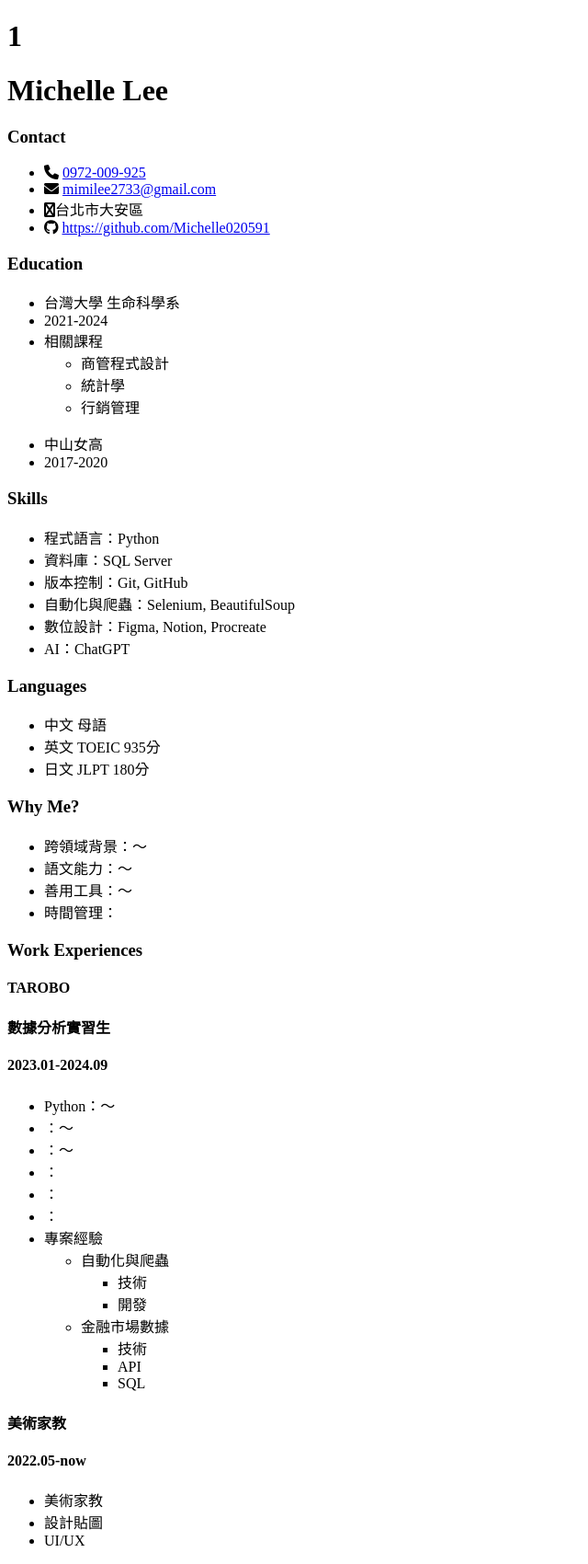
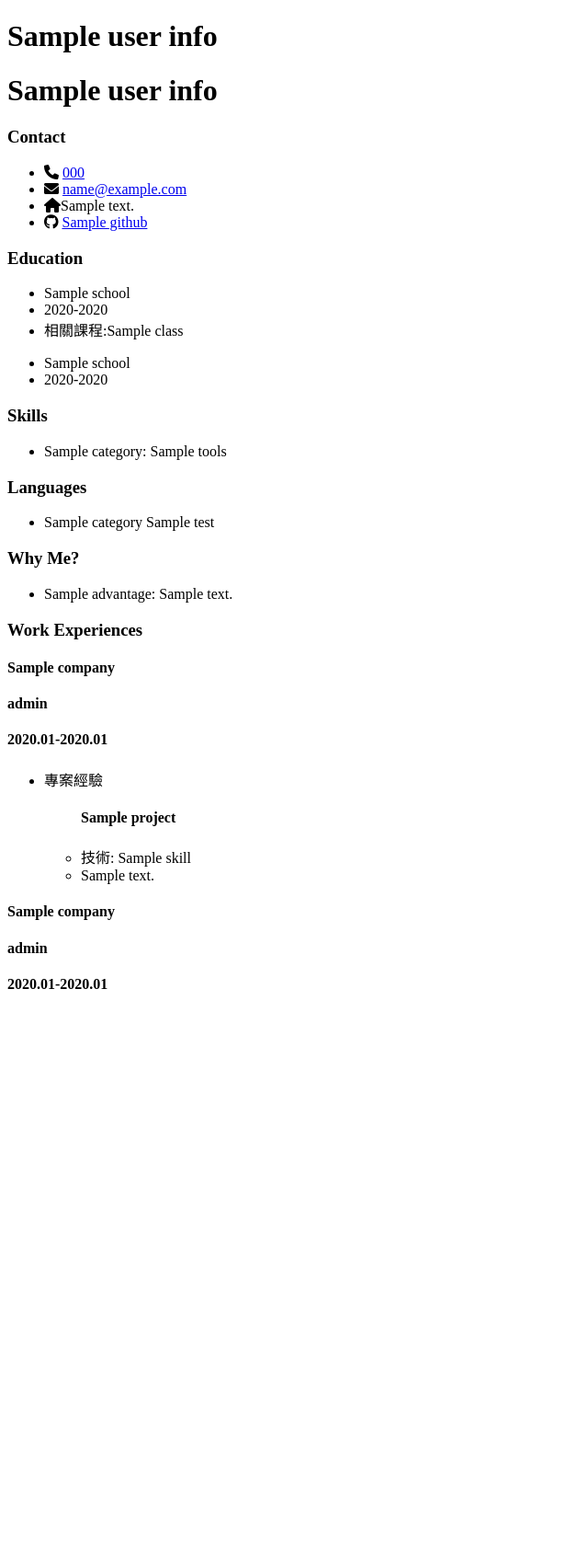
Before and after one commit to Michelle020591/Resume, a Flask app: template templates/index.html in a window 1280 px wide. Shown: the whole page at 92% size, without its empty margins (0-640 px from the left). After the commit the page ends 1075 px from the top, so only its background shows below. Run offline with Flask 3, Linux system fonts and the light colour scheme; the template is opened without the code that fills it: most values are stand-ins (such as "Sample title", 1, 10 or a date in 2020).

Commit message:
Add files via upload

```diff
--- a/templates/index.html
+++ b/templates/index.html
@@ -14,100 +14,88 @@
         <script src="script.js" defer></script>
     </head>
     <body>
-        <div id="ch_name"><h1>{{ user_info[0][0]}}</h1></div>
-        <div id="en_name"><h1>Michelle Lee</h1></div>
+        <div id="ch_name"><h1>{{ data.user_info[0].ch_name }}</h1></div>
+        <div id="en_name"><h1>{{ data.user_info[0].en_name }}</h1></div>
         <div id="info_wrapper">
             <div id="contact">
                 <h3>Contact</h3>
                 <ul>
-                    <li><i class="fas fa-phone"></i> <a href="tel:+886972009925">0972-009-925</a></li>
-                    <li><i class="fas fa-envelope"></i> <a href="mailto:mimilee2733@gmail.com">mimilee2733@gmail.com</a></li>
-                    <li><i class="fab fa-home"></i>台北市大安區</li>
-                    <li><i class="fab fa-github"></i> <a href="https://github.com/Michelle020591">https://github.com/Michelle020591</a></li>
-
+                    <li><i class="fas fa-phone"></i> <a href="tel:{{ data.user_info[0].phone }}">{{ data.user_info[0].phone }}</a></li>
+                    <li><i class="fas fa-envelope"></i> <a href="mailto:{{ data.user_info[0].email }}">{{ data.user_info[0].email }}</a></li>
+                    <li><i class="fa-solid fa-house"></i>{{ data.user_info[0].address }}</li>
+                    <li><i class="fab fa-github"></i> <a href="{{ data.user_info[0].github }}">{{ data.user_info[0].github }}</a></li>
                 </ul>
             </div>
             <div id="education">
                 <h3>Education</h3>
                 <ul>
-                    <li>台灣大學 生命科學系</li>
-                    <li>2021-2024</li>
-                    <li>相關課程<ul><li>商管程式設計</li><li>統計學</li><li>行銷管理</li></ul></li>
+                    <li>{{ data.education[0].school }}</li>
+                    <li>{{ data.education[0].start_date.strftime('%Y') }}-{{ data.education[0].end_date.strftime('%Y') }}</li>
+                    <li>相關課程:{{ data.education[0].class }}</li>
                 </ul>
                 <ul>
-                    <li>中山女高</li>
-                    <li>2017-2020</li>
+                    <li>{{ data.education[1].school }}</li>
+                    <li>{{ data.education[1].start_date.strftime('%Y') }}-{{ data.education[1].end_date.strftime('%Y') }}</li>
                 </ul>
             </div>
             <div id="skill">
                 <h3>Skills</h3>
                 <ul>
-                    <li>程式語言：Python</li>
-                    <li>資料庫：SQL Server</li>
-                    <li>版本控制：Git, GitHub</li>
-                    <li>自動化與爬蟲：Selenium, BeautifulSoup</li>
-                    <li>數位設計：Figma, Notion, Procreate</li>
-                    <li>AI：ChatGPT</li>
+                    {% for skill in data.skill %}
+                    <li>{{ skill.category }}: {{ skill.tools }}</li>
+                    {% endfor %}
                 </ul>
             </div>
             <div id="language">
                 <h3>Languages</h3>
                 <ul>
-                    <li>中文 母語</li>
-                    <li>英文 TOEIC 935分</li>
-                    <li>日文 JLPT 180分</li>
+                    {% for language in data.language %}
+                    <li>{{ language.category }} {{ language.test }}</li>
+                    {% endfor %}
                 </ul>
-
             </div>
         </div>
         <div id="advantage">
             <h3>Why Me?</h3>
             <ul>
-                <li>跨領域背景：～</li>
-                <li>語文能力：～</li>
-                <li>善用工具：～</li>
-                <li>時間管理：</li>
+                {% for advantage in data.advantage %}
+                <li>{{ advantage.advantage }}: {{ advantage.description }}</li>
+                {% endfor %}
             </ul>
         </div>
         <div id="experience">
             <h3>Work Experiences</h3>
             <div class="work-experience">
-                <h4>TAROBO</h4>
-                <h4>數據分析實習生</h4>
-                <h4>2023.01-2024.09</h4>
+                <h4>{{ data.experience[0].company }}</h4>
+                <h4>{{ data.experience[0].role }}</h4>
+                <h4>{{ data.experience[0].start_date.strftime('%Y.%m') }}-{{ data.experience[0].end_date.strftime('%Y.%m') }}</h4>
                 <ul>
-                    <li>Python：～</li>
-                    <li>：～</li>
-                    <li>：～</li>
-                    <li>：</li>
-                    <li>：</li>
-                    <li>：</li>
+                    {% for skill in data.work_skill %}
+                        {% if skill.work_id == 2 %}
+                            <li>{{ skill.category }}: {{ skill.description }}</li>
+                        {% endif %}
+                    {% endfor %}
                     <li>專案經驗
                         <ul>
-                            <li>自動化與爬蟲
-                                <ul>
-                                    <li>技術</li>
-                                    <li>開發</li>
-                                </ul>
-                            </li>
-                            <li>金融市場數據
-                                <ul>
-                                    <li>技術</li>
-                                    <li>API</li>
-                                    <li>SQL</li>
-                                </ul>
-                            </li>
+                            {% for project in data.project %}
+                                <h4>{{ project.title }}</h4>
+                                <li>技術: {{ project.skill }}</li>
+                                <li>{{ project.description }}</li>
+                            {% endfor %}
                         </ul>
                     </li>
                 </ul>
             </div>
             <div class="work-experience">
-                <h4>美術家教</h4>
-                <h4>2022.05-now</h4>
+                <h4>{{ data.experience[1].company }}</h4>
+                <h4>{{ data.experience[1].role }}</h4>
+                <h4>{{ data.experience[1].start_date.strftime('%Y.%m') }}-{{ data.experience[1].end_date.strftime('%Y.%m') }}</h4>
                 <ul>
-                    <li>美術家教</li>
-                    <li>設計貼圖</li>
-                    <li>UI/UX</li>
+                    {% for skill in data.work_skill %}
+                        {% if skill.work_id == 3 %}
+                            <li>{{ skill.category }}: {{ skill.description }}</li>
+                        {% endif %}
+                    {% endfor %}
                 </ul>
             </div>
         </div>
```
